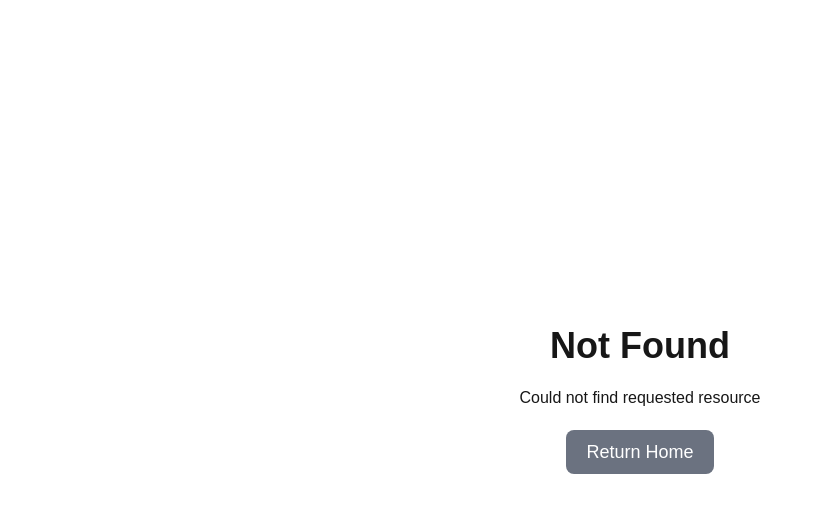
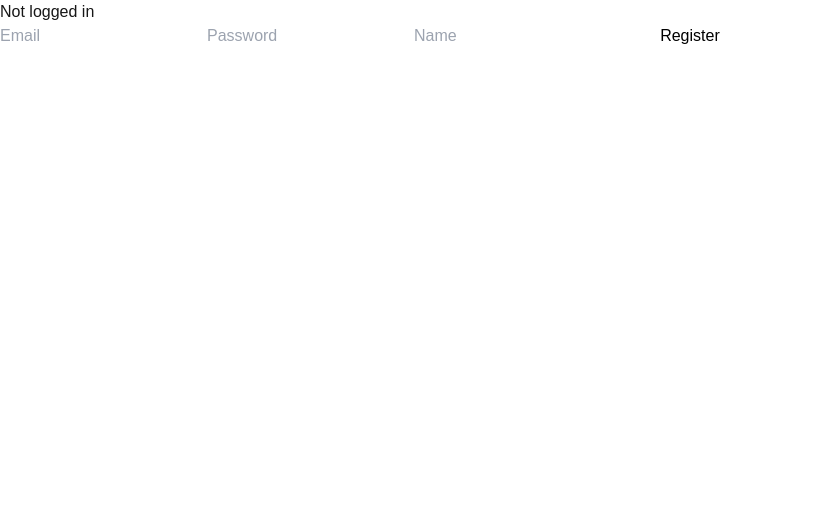
Before and after one commit to adarshkunwar/readers-haven, a Next.js app: page /login in a window 1280 px wide. Before the commit this address had no page. Shown: the top 512 px of the page, without its empty margins (0-822 px from the left). Built offline with nearby package versions, Linux system fonts and the light colour scheme.

Commit message:
added appwrite

```diff
--- a/package.json
+++ b/package.json
@@ -9,6 +9,7 @@
     "lint": "next lint"
   },
   "dependencies": {
+    "appwrite": "^16.0.2",
     "class-variance-authority": "^0.7.0",
     "clsx": "^2.1.1",
     "lucide-react": "^0.454.0",
--- /dev/null
+++ b/src/app/appwrite.ts
@@ -0,0 +1,7 @@
+import { Client, Account } from "appwrite";
+
+export const client = new Client();
+client.setProject("672391e500137f4204e2");
+
+export const account = new Account(client);
+export { ID } from "appwrite";
--- /dev/null
+++ b/src/app/login.tsx
@@ -0,0 +1,70 @@
+"use client";
+import { useState } from "react";
+import { account, ID } from "./appwrite";
+
+const LoginPage = () => {
+  const [loggedInUser, setLoggedInUser] = useState(null);
+  const [email, setEmail] = useState("");
+  const [password, setPassword] = useState("");
+  const [name, setName] = useState("");
+
+  const login = async (email, password) => {
+    const session = await account.createEmailPasswordSession(email, password);
+    setLoggedInUser(await account.get());
+  };
+
+  const register = async () => {
+    await account.create(ID.unique(), email, password, name);
+    login(email, password);
+  };
+
+  const logout = async () => {
+    await account.deleteSession("current");
+    setLoggedInUser(null);
+  };
+
+  if (loggedInUser) {
+    return (
+      <div>
+        <p>Logged in as {loggedInUser.name}</p>
+        <button type="button" onClick={logout}>
+          Logout
+        </button>
+      </div>
+    );
+  }
+
+  return (
+    <div>
+      <p>Not logged in</p>
+      <form>
+        <input
+          type="email"
+          placeholder="Email"
+          value={email}
+          onChange={(e) => setEmail(e.target.value)}
+        />
+        <input
+          type="password"
+          placeholder="Password"
+          value={password}
+          onChange={(e) => setPassword(e.target.value)}
+        />
+        <input
+          type="text"
+          placeholder="Name"
+          value={name}
+          onChange={(e) => setName(e.target.value)}
+        />
+        <button type="button" onClick={() => login(email, password)}>
+          Login
+        </button>
+        <button type="button" onClick={register}>
+          Register
+        </button>
+      </form>
+    </div>
+  );
+};
+
+export default LoginPage;
--- /dev/null
+++ b/src/app/login/page.tsx
@@ -0,0 +1,74 @@
+"use client";
+import { useState } from "react";
+import { account, ID } from "../appwrite";
+
+const LoginPage = () => {
+  const [loggedInUser, setLoggedInUser] = useState(null);
+  const [email, setEmail] = useState("");
+  const [password, setPassword] = useState("");
+  const [name, setName] = useState("");
+
+  const login = async (email: string, password: string) => {
+    const session = await account.createEmailPasswordSession(email, password);
+    setLoggedInUser(await account.get());
+  };
+
+  const register = async () => {
+    await account.create(ID.unique(), email, password, name);
+    login(email, password);
+  };
+
+  const logout = async () => {
+    await account.deleteSession("current");
+    setLoggedInUser(null);
+  };
+
+  if (loggedInUser) {
+    return (
+      <div>
+        <p>Logged in as {loggedInUser.name}</p>
+        <button type="button" onClick={logout}>
+          Logout
+        </button>
+      </div>
+    );
+  }
+
+  return (
+    <div>
+      <p>Not logged in</p>
+      <form className="text-black">
+        <input
+          type="email"
+          placeholder="Email"
+          value={email}
+          onChange={(e) => setEmail(e.target.value)}
+        />
+        <input
+          type="password"
+          placeholder="Password"
+          value={password}
+          onChange={(e) => setPassword(e.target.value)}
+        />
+        <input
+          type="text"
+          placeholder="Name"
+          value={name}
+          onChange={(e) => setName(e.target.value)}
+        />
+        <button
+          className="text-white"
+          type="button"
+          onClick={() => login(email, password)}
+        >
+          Login
+        </button>
+        <button type="button" onClick={register}>
+          Register
+        </button>
+      </form>
+    </div>
+  );
+};
+
+export default LoginPage;
```
Also changed, not shown: 1 other file (tests, documents, lock files or other folders).
